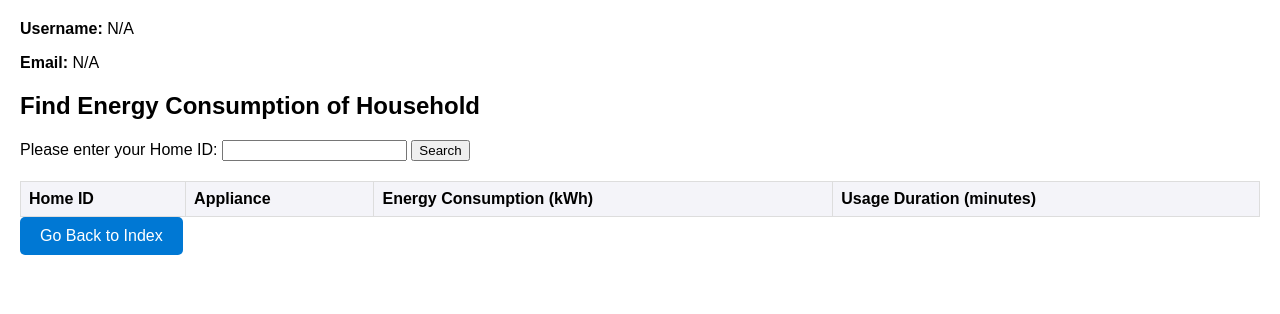
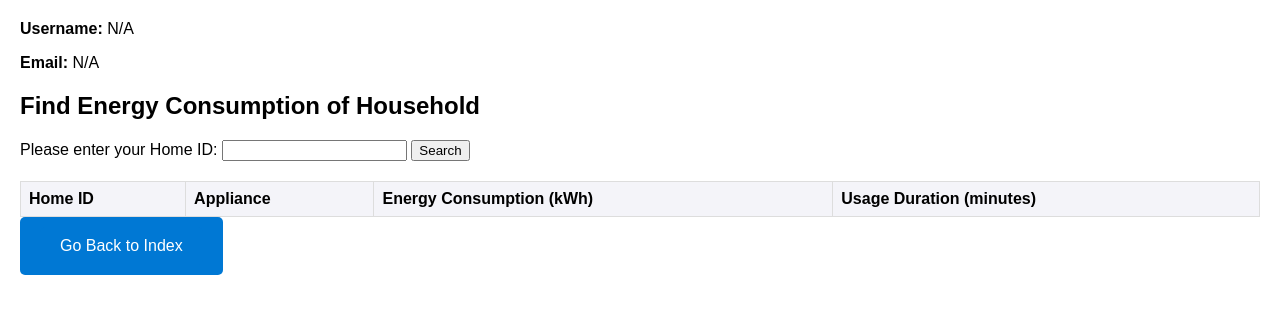
Before and after one commit to Ironavenger475/Cloudproject, a website: page display.html in a window 1280 px wide. Drawn offline with Linux system fonts and the light colour scheme.

Commit message:
Update display.html

```diff
--- a/display.html
+++ b/display.html
@@ -116,6 +116,6 @@
     </script>
 
     <!-- Go back button -->
-    <a href="index.html" class="btn-back">Go Back to Index</a>
+    <a href="index.html" class="btn-back"><button class="btn-back">Go Back to Index</button></a>
 </body>
 </html>
```
